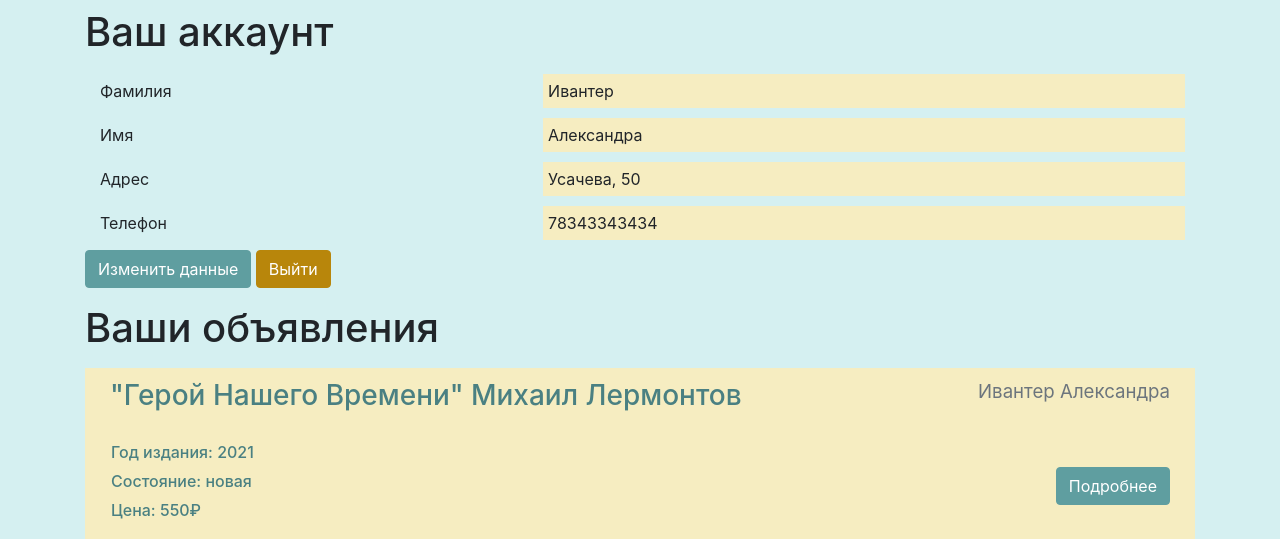
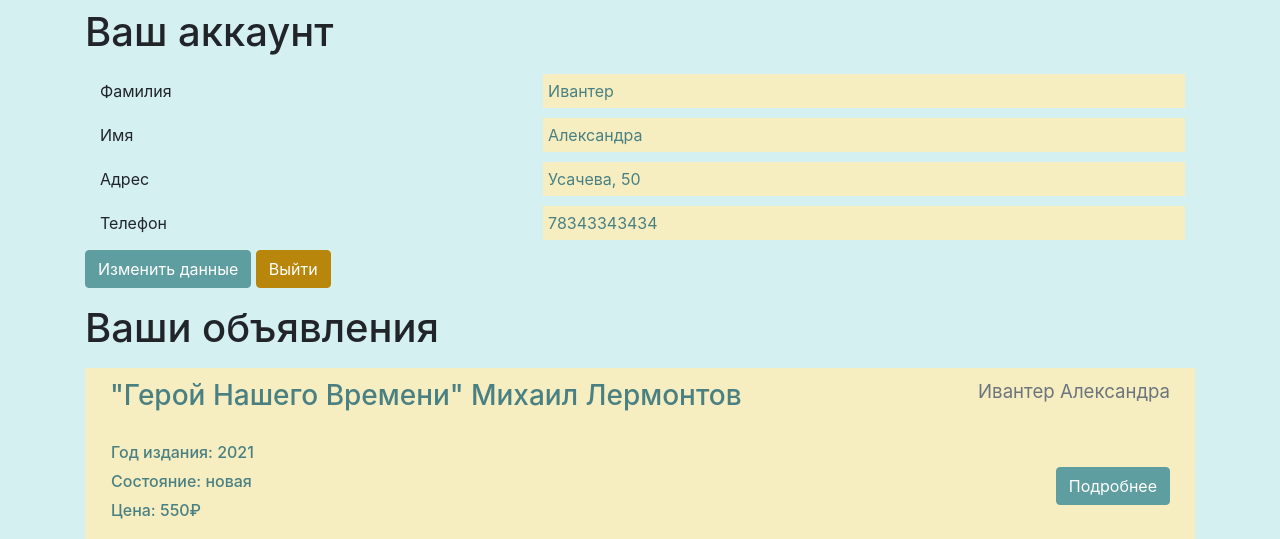
Before and after one commit to alexyl3/Project3, a Flask app: page /account in a window 1280 px wide. Shown: the part 112-651 px from the top of the page. Run offline with Flask 3, Linux system fonts and the light colour scheme; a user stored in the database is signed in; data comes from the database, SQL or seed files in the repository; both versions use the stored data as it was after the commit; some libraries are stand-ins or nearby versions.

Commit message:
Исправлены мелкие ошибки

```diff
--- a/data/radius_form.py
+++ b/data/radius_form.py
@@ -4,5 +4,5 @@ from wtforms.validators import DataRequired
 
 
 class RadiusForm(FlaskForm):
-    radius = IntegerField('Искать книги от продавцов в радиусе до:', validators=[DataRequired()])
+    radius = IntegerField('Искать книги от продавцов в радиусе до:', validators=[])
     submit = SubmitField('Искать')
--- a/main.py
+++ b/main.py
@@ -209,8 +209,8 @@ def addjob():
     add_form = AddBookForm()
     if add_form.validate_on_submit():
         db_sess = db_session.create_session()
-        f1 = request.files['file1']
-        f2 = request.files['file2']
+        f1 = request.files['file'][0]
+        f2 = request.files['file'][1]
         if file_is_image(f1) and file_is_image(f2):
             book = Books(
                 title=add_form.title.data,
--- a/templates/account.html
+++ b/templates/account.html
@@ -5,19 +5,19 @@
 <table width="100%" cellspacing="0" cellpadding="5" id="table1" align="right">
     <tr>
         <td>Фамилия</td>
-        <td class="inform">{{ current_user.surname }}</td>
+        <td class="inform text">{{ current_user.surname }}</td>
    </tr>
     <tr>
         <td>Имя</td>
-        <td class="inform">{{ current_user.name }}</td>
+        <td class="inform text">{{ current_user.name }}</td>
    </tr>
     <tr>
         <td>Адрес</td>
-        <td class="inform">{{ current_user.address }}</td>
+        <td class="inform text">{{ current_user.address }}</td>
    </tr>
     <tr>
         <td>Телефон</td>
-        <td class="inform">{{ current_user.telephone }}</td>
+        <td class="inform text">{{ current_user.telephone }}</td>
    </tr>
   </table>
 <p></p>
```
Also changed, not shown: templates/addbook.html (+4 -4 lines), db/book_yard.sqlite.
